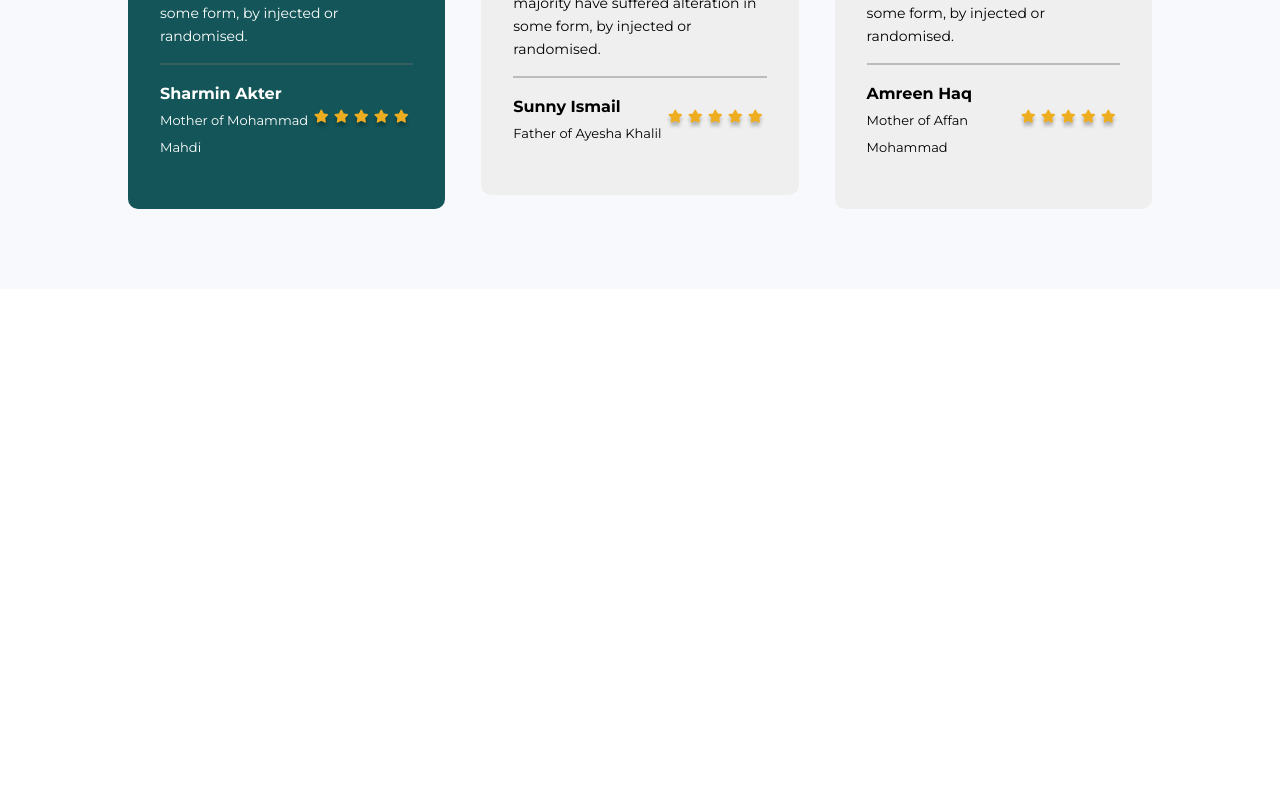
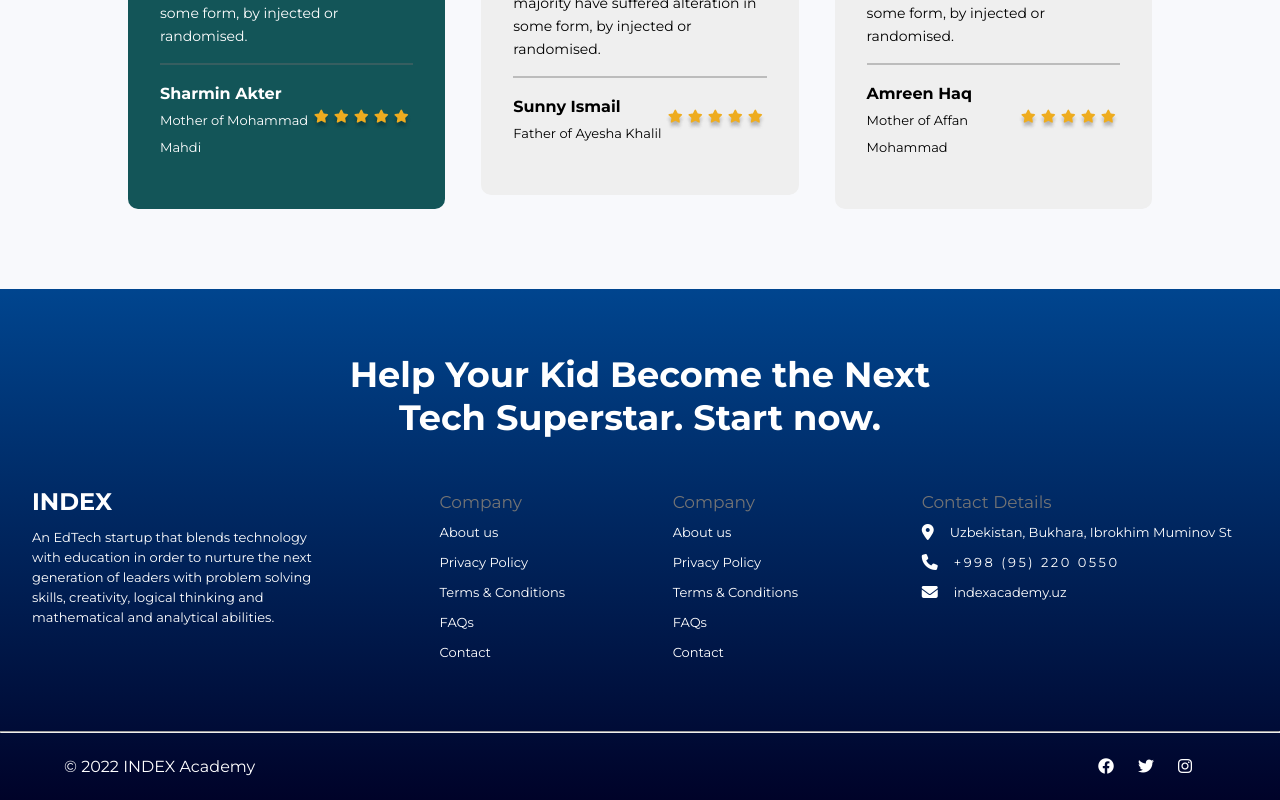
Before and after one commit to BakhromSadullaev/index, a React (Create React App) app: page / in a window 1280 px wide. Shown: the part 4052-4852 px from the top of the page. Before the commit the page ends 4341 px from the top, so only its background shows below. Built offline with nearby package versions, Linux system fonts and the light colour scheme.

Commit message:
fat: footer done

```diff
--- a/public/index.html
+++ b/public/index.html
@@ -15,6 +15,9 @@
       user's mobile device or desktop. See https://developers.google.com/web/fundamentals/web-app-manifest/
     -->
     <link rel="manifest" href="%PUBLIC_URL%/manifest.json" />
+    <link rel="stylesheet" href="https://cdnjs.cloudflare.com/ajax/libs/font-awesome/6.2.0/css/all.min.css"
+      integrity="sha512-xh6O/CkQoPOWDdYTDqeRdPCVd1SpvCA9XXcUnZS2FmJNp1coAFzvtCN9BmamE+4aHK8yyUHUSCcJHgXloTyT2A=="
+      crossorigin="anonymous" referrerpolicy="no-referrer" />
     <!--
       Notice the use of %PUBLIC_URL% in the tags above.
       It will be replaced with the URL of the `public` folder during the build.
--- a/src/App/App.js
+++ b/src/App/App.js
@@ -6,6 +6,7 @@ import PlatformSection from "./components/PlatformSection/PlatformSection";
 import Tools from "./components/Tools/Tools";
 import TrackSection from "./components/TrackSection/TrackSection";
 import Teachers from './components/Teachers/Teachers'
+import Footer from "./components/Footer/Footer";
 
 
 function App() {
@@ -18,6 +19,7 @@ function App() {
       <Tools/>
       <Teachers />
       <Parents/>
+      <Footer/>
     </div>
   );
 }
--- /dev/null
+++ b/src/App/components/Footer/Footer.jsx
@@ -0,0 +1,70 @@
+import React from 'react'
+import style from './Footer.module.scss'
+import index from '../../../assets/images/INDEX-removebg-preview.png'
+
+function Footer() {
+  return (
+    <div className={style.wrapper} >
+        <div className={style.container} >
+            <h1>
+                Help Your Kid Become the Next Tech Superstar. Start now.
+            </h1>
+            <div className={style.footerContent} >
+                <div className={style.footerIndex} >
+                    <h2>INDEX</h2>
+                    <p>An EdTech startup that blends technology with education in order to nurture the next generation of leaders with problem solving skills, creativity, logical thinking and mathematical and analytical abilities.</p>
+                </div>
+
+                <ul className={style.ul1} >
+                    <h3>Company</h3>
+                    <li>About us</li>
+                    <li>Privacy Policy</li>
+                    <li>Terms & Conditions</li>
+                    <li>FAQs</li>
+                    <li>Contact</li>
+                </ul>
+
+                 <ul className={style.ul2} >
+                    <h3>Company</h3>
+                    <li>About us</li>
+                    <li>Privacy Policy</li>
+                    <li>Terms & Conditions</li>
+                    <li>FAQs</li>
+                    <li>Contact</li>
+                </ul>
+
+                <div className={style.contact} >
+                    <h3>Contact Details</h3>
+                    <div className={style.location} >
+                        <i class="fa-solid fa-location-dot"></i>
+                        <p> Uzbekistan, Bukhara, Ibrokhim Muminov St  </p>
+                     </div>
+                        <div className={style.phone} >
+                            <i class="fa-solid fa-phone"></i>
+                            <p>+998 (95) 220 0550 </p>
+                        </div>
+
+                        <div className={style.message} >
+                            <i class="fa-solid fa-envelope"></i>
+                            <p>indexacademy.uz</p>
+                        </div>
+                </div>
+            </div>
+        </div>
+
+            <hr />
+        <footer>
+            <div className={style.footerWrapper} >
+                <p>© 2022 INDEX Academy</p>
+                <div className={style.iconWrapper} >
+                    <i class="fa-brands fa-facebook"></i>
+                    <i class="fa-brands fa-twitter"></i>
+                    <i class="fa-brands fa-instagram"></i>
+                </div>
+                </div>
+            </footer>
+    </div>
+  )
+}
+
+export default Footer
--- /dev/null
+++ b/src/App/components/Footer/Footer.module.scss
@@ -0,0 +1,136 @@
+@import "../../styles/index.scss";
+@import url('https://fonts.googleapis.com/css2?family=Roboto&display=swap');
+
+.wrapper {
+        background: hsla(236, 100%, 8%, 1);
+        background: linear-gradient(90deg, hsla(236, 100%, 8%, 1) 0%, hsla(211, 100%, 28%, 1) 100%);
+        background: -moz-linear-gradient(90deg, hsla(236, 100%, 8%, 1) 0%, hsla(211, 100%, 28%, 1) 100%);
+        background: -webkit-linear-gradient(90deg, hsla(236, 100%, 8%, 1) 0%, hsla(211, 100%, 28%, 1) 100%);
+        color: white;
+        font-family: 'Roboto', sans-serif;
+
+        ul{
+            list-style: none;
+        }
+
+        .container {
+            width: 95%;
+            margin: auto;
+            padding: 4rem 0;
+
+            h1 {
+                max-width: 600px;
+                margin: 0 auto;
+                text-align: center;
+                font-size: 2.2rem;
+
+                @include screenMax1000 {
+                    font-size: 2rem;
+                }
+            }
+        }
+
+        .footerContent {
+            margin-top: 3rem;
+            display: flex;
+            align-items: flex-start;
+            justify-content: space-between;
+            line-height: 30px;
+            flex-wrap: wrap;
+
+
+                h3 {
+                        color: rgb(116, 116, 116);
+                        font-size: 17px;
+                        font-weight: 400;
+                    }
+
+                    li,
+                    p {
+                        font-size: 13px;
+                        cursor: pointer;
+                    }
+
+            @include screenMax1000 {
+                flex-direction: column;
+                align-items: center;
+                text-align: center;
+                gap: 1rem;
+
+                .ul1, .ul2 {
+                        padding: 0.5rem;
+                    }
+            }
+
+            .footerIndex {
+                    width: 300px;
+                    color: white;
+                    @include screenMax1000 {
+                        padding:2rem 10px;
+                    }
+
+                    p {
+                        font-size: 13px;
+                        margin-top: 10px;
+                        line-height: 20px;
+                    }
+                }
+
+                .contact {
+                    padding: 0 1rem;
+
+                    i {
+                        margin-right: 1rem;
+                    }
+
+                .location {
+                    max-width: 400px;
+                    display: flex;
+                    align-items: center;
+                }
+
+                .phone {
+                    display: flex;
+                    align-items: center;
+                    p {
+                        letter-spacing: 2.5px;
+                    }
+                }
+
+                .message {
+                    display: flex;
+                    align-items: center;
+                }
+                }
+        }
+
+        footer {
+            padding: 1.5rem 0;
+
+            .footerWrapper {
+                display: flex;
+                align-items: center;
+                justify-content: space-between;
+                width: 90%;
+                margin: auto;
+            }
+
+            .iconWrapper  {
+                i{
+                    margin-right: 1.5rem;
+                    cursor: pointer;
+                    transition: 0.5s all;
+
+                    &:hover {
+                        transform: translateY(-70%);
+                    }
+                }
+
+                   @include screenMax1000 {
+                        i {
+                            margin-right: 1rem;
+                        }
+                    }
+            }
+        }
+}
--- a/src/App/components/Navbar/Navbar.module.scss
+++ b/src/App/components/Navbar/Navbar.module.scss
@@ -1,4 +1,5 @@
 @import "../../styles/index.scss";
+
 nav {
   display: flex;
   align-items: center;
```
